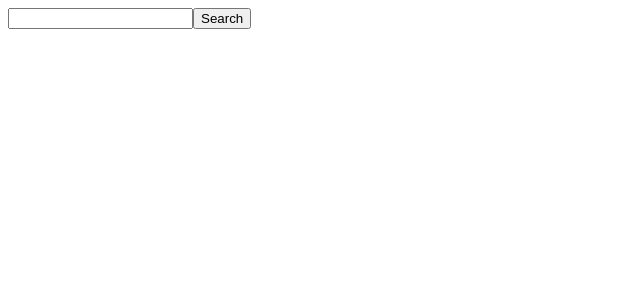
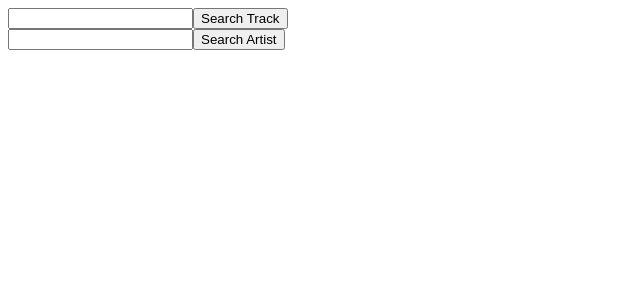
Before and after one commit to pgaunitz/vibe_fm_team_3_client, a React (Create React App) app: page / in a window 1280 px wide. Shown: the top 300 px of the page, without its empty margins (0-640 px from the left). Built offline with nearby package versions, Linux system fonts and the light colour scheme.

Commit message:
Adds feature test for user can find song and mods to App.jsx - WIP

```diff
--- a/src/App.jsx
+++ b/src/App.jsx
@@ -3,7 +3,8 @@ import axios from "axios";
 
 class App extends Component {
   state = {
-    query: ""
+    query: "",
+    query2: ""
   };
 
   onSubmitHandler = async e => {
@@ -26,6 +27,7 @@ class App extends Component {
 
   render() {
     let results;
+    let results2;
     let message;
     if (this.state.errorMessage) {
       message = <p id="errorMessage">{this.state.errorMessage}</p>;
@@ -40,16 +42,36 @@ class App extends Component {
         );
       });
     }
+    if (this.state.artists) {
+      debugger
+      results2 = this.state.artists.map(artist => {
+        return (
+          <div id={"artist-" + artist.name} key={artist.name}>
+            {" "}
+            <p id="artistName">{artist.name}</p>
+          </div>
+        );
+      });
+    }
     return (
       <>
         <form onSubmit={this.onSubmitHandler}>
           <input id="search-field" name="query" />
           <button type="submit" id="search">
-            Search
+            Search Track
           </button>
         </form>
+
+        <form onSubmit={this.onSubmitHandler}>
+          <input id="search-field2" name="query2" />
+          <button type="submit" id="search2">
+            Search Artist
+          </button>
+        </form>
+
         <div>
           {results}
+          {results2}
           {message}
         </div>
       </>
```
Also changed, not shown: 2 other files (tests, documents, lock files or other folders).
